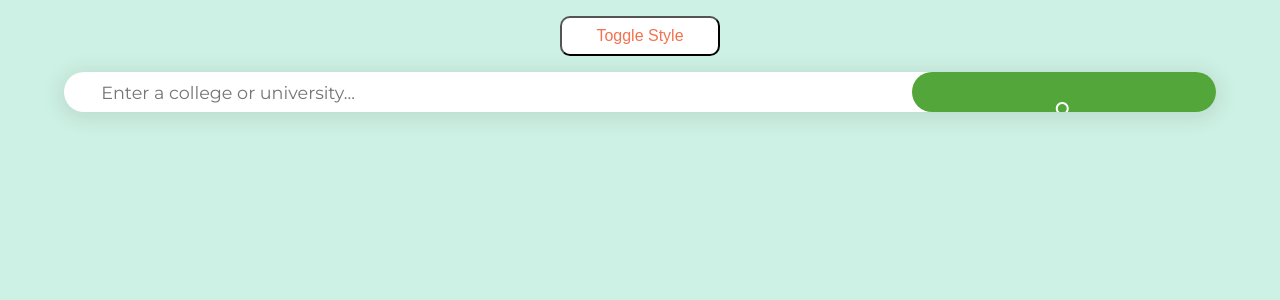
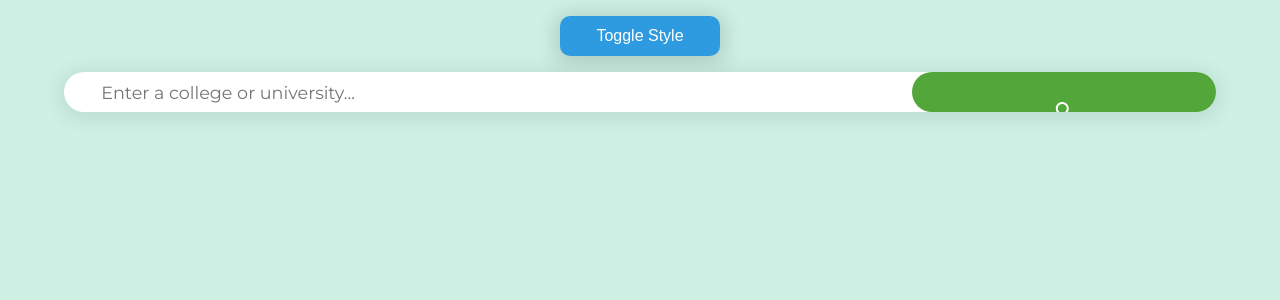
Before and after one commit to stella-yc/autocomplete-ejected, a React (Create React App) app: page / in a window 1280 px wide. Shown: the top 300 px of the page. Built offline with nearby package versions, Linux system fonts and the light colour scheme.

Commit message:
Refined styles for second look in StyleToggle and SearchBar

```diff
--- a/src/SearchBarV2.css
+++ b/src/SearchBarV2.css
@@ -14,7 +14,7 @@
   flex-direction: row;
   justify-content: space-between;
   overflow: hidden;
-  box-shadow: 0px 3px 20px 4px rgba(53, 53, 53, 0.1);
+  /* box-shadow: 0px 3px 20px 4px rgba(53, 53, 53, 0.1); */
 }
 
 .Searchbar-input-v2 {
@@ -24,7 +24,7 @@
   border: none;
   margin-left: 2em;
   color: white;
-  background-color: #989898;
+  background-color: transparent;
   font-family: 'Heebo', sans-serif;
 }
 
--- a/src/StyleToggle.css
+++ b/src/StyleToggle.css
@@ -1,14 +1,29 @@
 .StyleToggle-v1 {
-  height: 100vh;
+  height: 100%;
+  min-height: 100vh;
   background-color: #CDF1E4;
 }
 
 .StyleToggle-v2 {
-  height: 100vh;
-  background-color: #989898;
+  height: 100%;
+  min-height: 100vh;
+  background-image: linear-gradient(45deg, #DEDEDE, #494949);
 }
 
-.SearchToggle-button {
+.SearchToggle-button-v1 {
+  width: 10rem;
+  height: 2.5em;
+  font-size: 1em;
+  background-color: white;
+  margin: 1em 0;
+  border-radius: 10px;
+  background-color: #2e9adf;
+  color: white;
+  border: none;
+  box-shadow: 0px 3px 20px 4px rgba(53, 53, 53, 0.2);
+}
+
+.SearchToggle-button-v2 {
   width: 10rem;
   height: 2.5em;
   font-size: 1em;
@@ -16,9 +31,15 @@
   margin: 1em 0;
   border-radius: 10px;
   background-color: white;
-  color: #F27251;
+  border: none;
+  color: #989898;
+  box-shadow: 0px 3px 20px 4px rgba(53, 53, 53, 0.1);
 }
 
-.SearchToggle-button:focus {
+.SearchToggle-button-v1:focus {
   outline: none;
 }
+
+.SearchToggle-button-v2:focus {
+  outline: none;
+}
--- a/src/StyleToggle.js
+++ b/src/StyleToggle.js
@@ -19,16 +19,17 @@ class StyleToggle extends Component {
   }
 
   render() {
+    const { style } = this.state;
     return (
-      <div className={`StyleToggle-${this.state.style}`}>
+      <div className={`StyleToggle-${style}`}>
         <button
           onClick={this.toggleStyle}
-          className="SearchToggle-button"
+          className={`SearchToggle-button-${style}`}
           >
           Toggle Style
         </button>
         <SearchBar
-          style={this.state.style}
+          style={style}
         />
       </div>
     );
```
